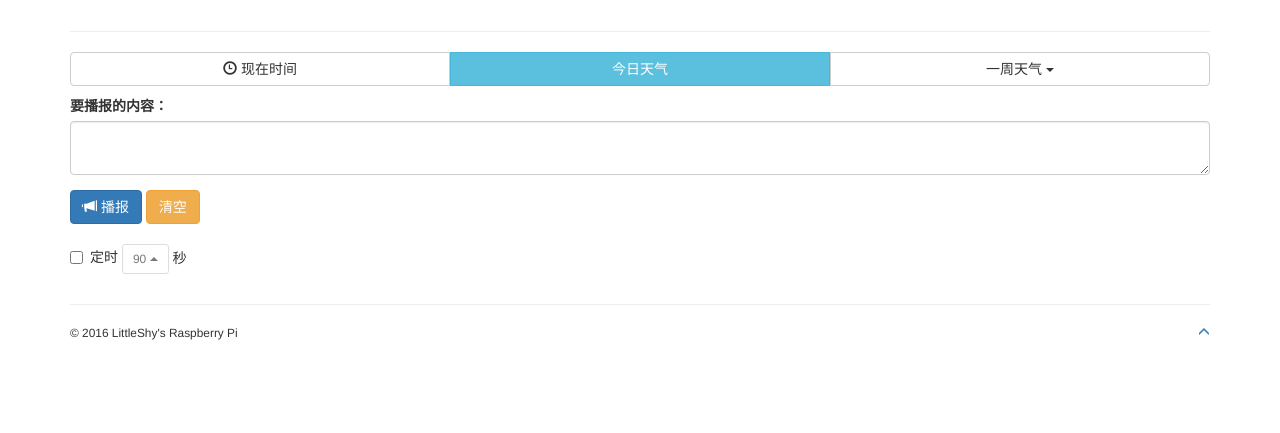
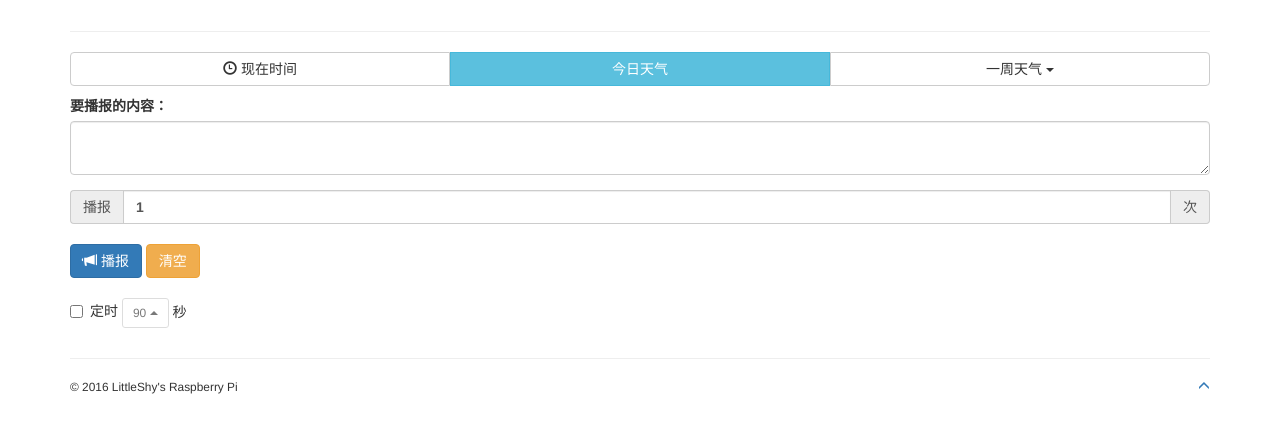
Before and after one commit to lhysrc/pi_say, a Flask app: page /read in a window 1280 px wide. Shown: the part 274-707 px from the top of the page. Run offline with Flask 2, Linux system fonts and the light colour scheme; parts of the project's set-up code (start-up, migrations or seed data) failed here and were passed over; some libraries are stand-ins or nearby versions.

Commit message:
网页增加播报多次

```diff
--- a/main/baidu_tts.py
+++ b/main/baidu_tts.py
@@ -93,7 +93,7 @@ def download_tts_file(text, file_name=None, spd=5, pit=5, vol=9, per=0):
         else:
             return 2,''
     except (urllib2.URLError,socket.timeout):
-        log.exception("网络有问题，无法访问：%s" % url)
+        log.exception("网络有问题，无法访问：%s" % urllib2.unquote(url))
         return 1,LOCAL_AUDIOS['NET_ERROR']
     with open(file_name, "wb") as f:
         f.write(c)
--- a/www/templates/read.html
+++ b/www/templates/read.html
@@ -117,6 +117,13 @@
         {#                    <input type="checkbox"> Check me out#}
         {#                </label>#}
         {#            </div>#}
+        <label class="form-group">
+            <div class="input-group">
+                <span class="input-group-addon">播报</span>
+                <input class="form-control" ng-model="read_times" type="text" id="cnt"/>
+                <span class="input-group-addon">次</span>
+            </div>
+        </label>
         <button type="button" class="btn btn-primary" id="play" ng-click="read()" ng-disabled="loading">
 
             <span class="glyphicon glyphicon-bullhorn" aria-hidden="true"></span> 播报
@@ -228,14 +235,19 @@
                 $scope.delay_time = secs[idx];
                 if(!$scope.text) $scope.text = '定时时间到';
             };
-
+            $scope.read_times = 1;
             $scope.read = function () {
                 if (!$scope.text) {
                     showMsgBox('请输入要播报的文字。');
                     return false;
                 }
+                if (!($scope.read_times>0) || $scope.read_times>50){
+                    showMsgBox('播报次数错误或过大。');
+                    return false;
+                }
                 d = getSetting();
                 d['text'] = $scope.text;
+                d['read_times'] = $scope.read_times;
                 if($scope.delay_chk) d['delay_sec'] = $scope.delay_time;
                 $scope.loading = true;
                 $http({url: '../read',
```
